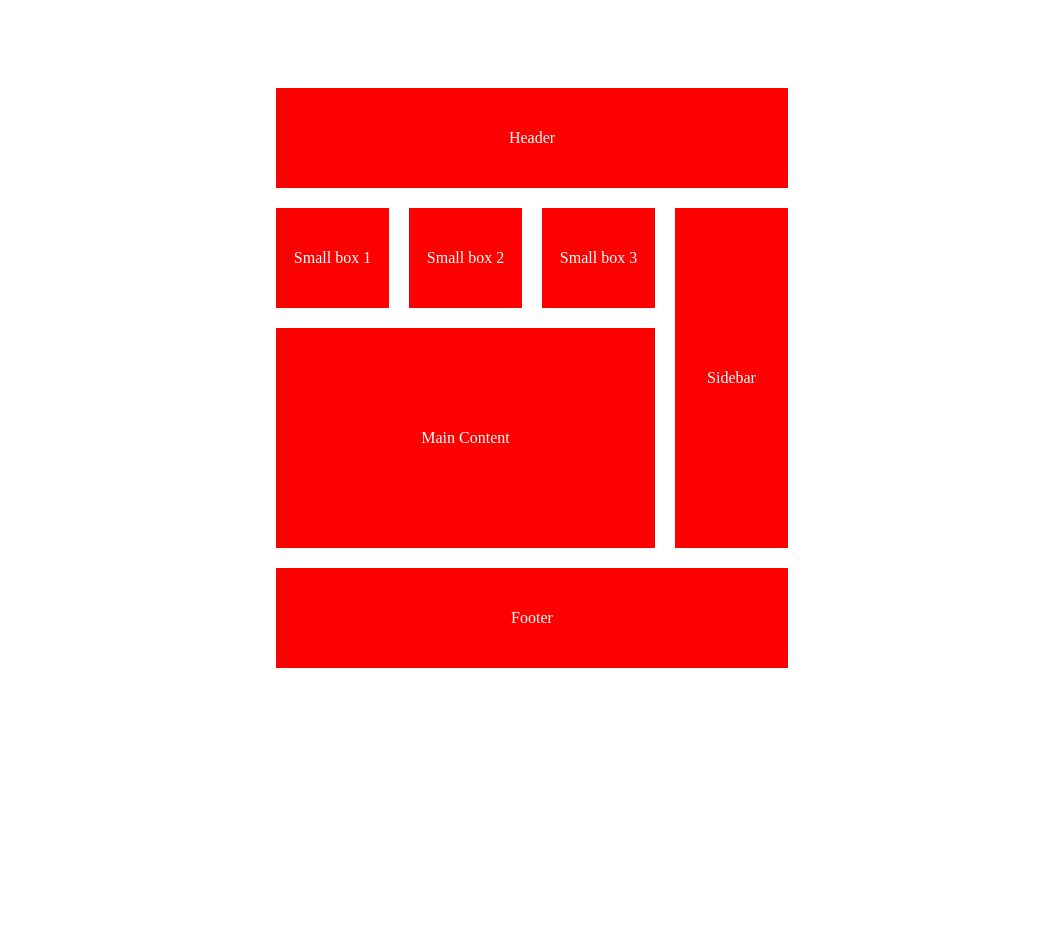
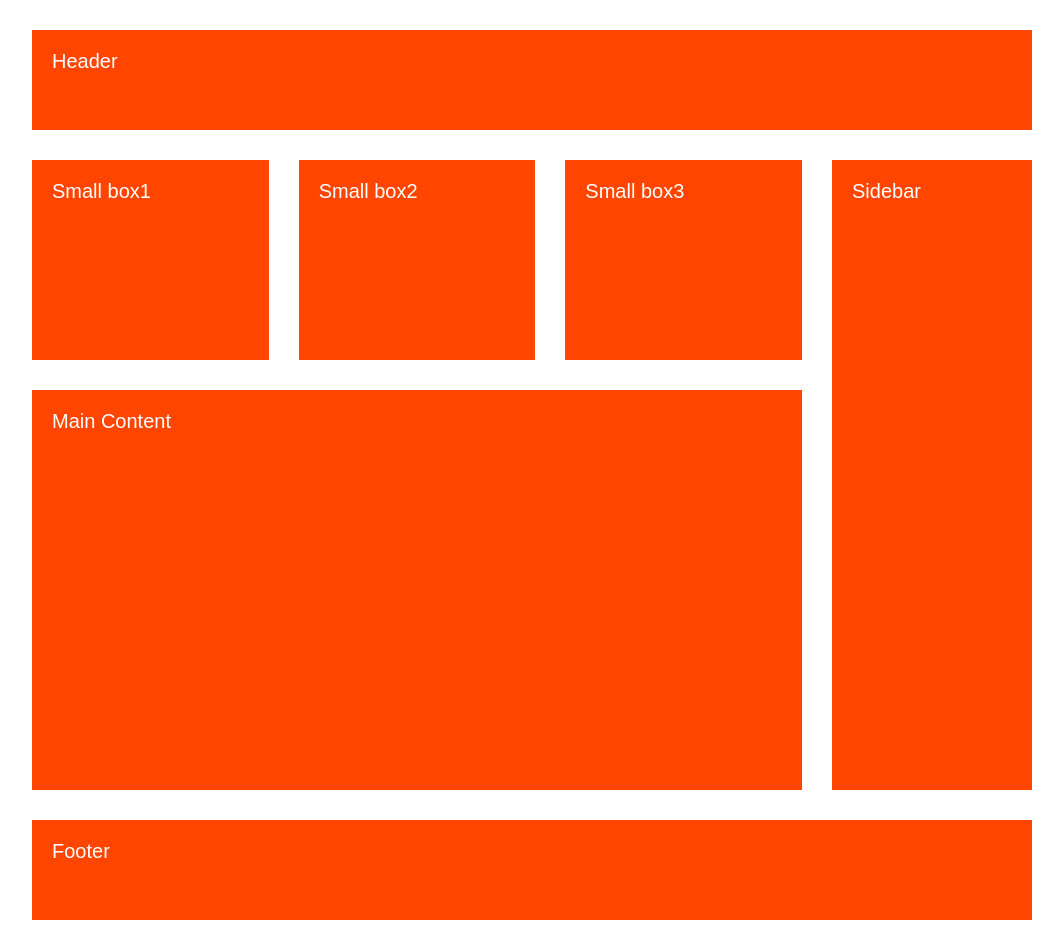
Before and after one commit to rasheedshina22/nexter_grid_porject, a website: page index.html in a window 1280 px wide. Shown: the whole page, without its empty margins (108-1171 px from the left). Before the commit the page ends 816 px from the top, so only its background shows below. Drawn offline with Linux system fonts and the light colour scheme.

Commit message:
added jonas style for positioning

```diff
--- a/index.html
+++ b/index.html
@@ -9,9 +9,9 @@
   <body>
     <section class="container">
       <nav class="container__item header">Header</nav>
-      <div class="container__item smallbox--1">Small box 1</div>
-      <div class="container__item smallbox--2">Small box 2</div>
-      <div class="container__item smallbox--3">Small box 3</div>
+      <div class="container__item smallbox--1">Small box1</div>
+      <div class="container__item smallbox--2">Small box2</div>
+      <div class="container__item smallbox--3">Small box3</div>
       <aside class="container__item sidebar">
         Sidebar
       </aside>
--- a/sass/main.scss
+++ b/sass/main.scss
@@ -1,10 +1,10 @@
-body {
-  display: flex;
-  flex-direction: column;
-  justify-content: center;
-  align-items: center;
-  height: 100vh;
-}
+// body {
+//   display: flex;
+//   flex-direction: column;
+//   justify-content: center;
+//   align-items: center;
+//   height: 100vh;
+// }
 
 // .container {
 //   display: grid;
@@ -107,55 +107,92 @@ body {
 //   grid-area: foot;
 // }
 
+// TAKING THE LONG ROUTE OF PLACING THE ITEMS
+
+// .container {
+//   display: grid;
+//   width: 40vw;
+//   height: 80%;
+//   gap: 20px;
+//   grid-template-columns: repeat(4, 1fr);
+//   grid-template-rows: repeat(5, 100px);
+
+//   &__item {
+//     background-color: red;
+//     color: #fff;
+//     display: flex;
+//     align-items: center;
+//     justify-content: center;
+//   }
+// }
+
+// .header {
+//   grid-column: 1/-1;
+//   grid-row: 1/2;
+// }
+
+// .smallbox--1 {
+//   grid-column: 1/2;
+//   grid-row: 2/3;
+// }
+
+// .smallbox--2 {
+//   grid-column: 2/3;
+//   grid-row: 2/3;
+// }
+
+// .smallbox--3 {
+//   grid-column: 3/4;
+//   grid-row: 2/3;
+// }
+
+// .sidebar {
+//   grid-column: 4/5;
+//   grid-row: 2 / span 3;
+// }
+
+// .main-content {
+//   grid-column: 1 / span 3;
+//   grid-row: 3 / 5;
+// }
+
+// .footer {
+//   grid-column: 1/-1;
+//   grid-row: 5/6;
+// }
+
+//JONA'S SOLUTION
+
 .container {
   display: grid;
-  width: 40vw;
-  height: 80%;
-  gap: 20px;
-  grid-template-columns: repeat(4, 1fr);
-  grid-template-rows: repeat(5, 100px);
+  width: 1000px;
+  gap: 30px;
+  margin: 30px auto;
+  grid-template-rows: 100px 200px 400px 100px;
+  grid-template-columns: repeat(3, 1fr) 200px;
 
-  &__item {
-    background-color: red;
-    color: #fff;
-    display: flex;
-    align-items: center;
-    justify-content: center;
+  & > * {
+    background-color: orangered;
+    padding: 20px;
+    color: white;
+    font-size: 20px;
+    font-family: sans-serif;
   }
 }
 
 .header {
   grid-column: 1/-1;
-  grid-row: 1/2;
-}
-
-.smallbox--1 {
-  grid-column: 1/2;
-  grid-row: 2/3;
-}
-
-.smallbox--2 {
-  grid-column: 2/3;
-  grid-row: 2/3;
-}
-
-.smallbox--3 {
-  grid-column: 3/4;
-  grid-row: 2/3;
 }
 
 .sidebar {
   grid-column: 4/5;
-  grid-row: 2 / span 3;
+  grid-row: 2 / span 2;
 }
 
 .main-content {
   grid-column: 1 / span 3;
-  grid-row: 3 / 5;
 }
 
 .footer {
   grid-column: 1/-1;
-  grid-row: 5/6;
 }
-// TAKING THE LONG ROUTE OF PLACING THE ITEMS
```
Also changed, not shown: css/style.css.
